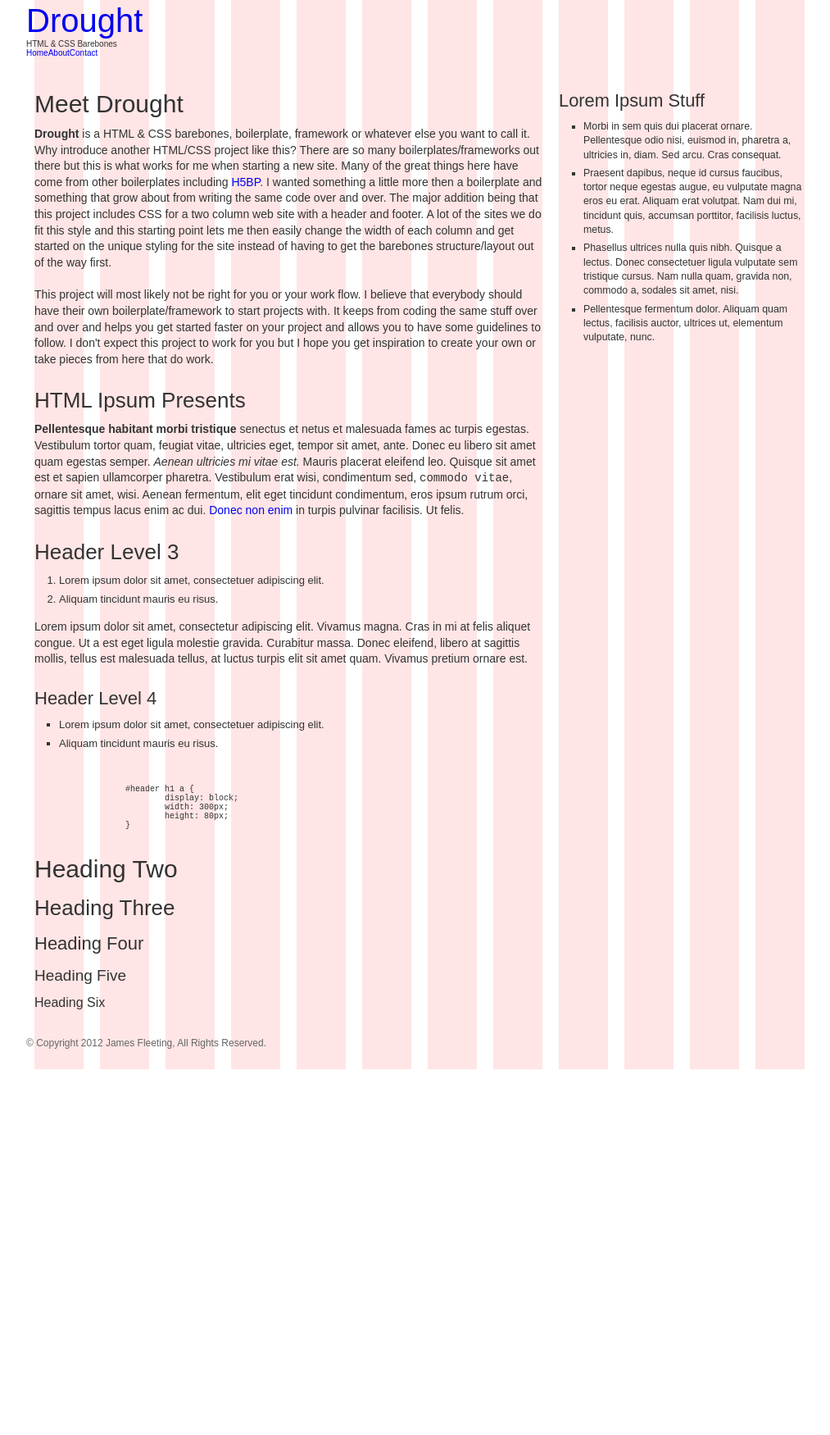
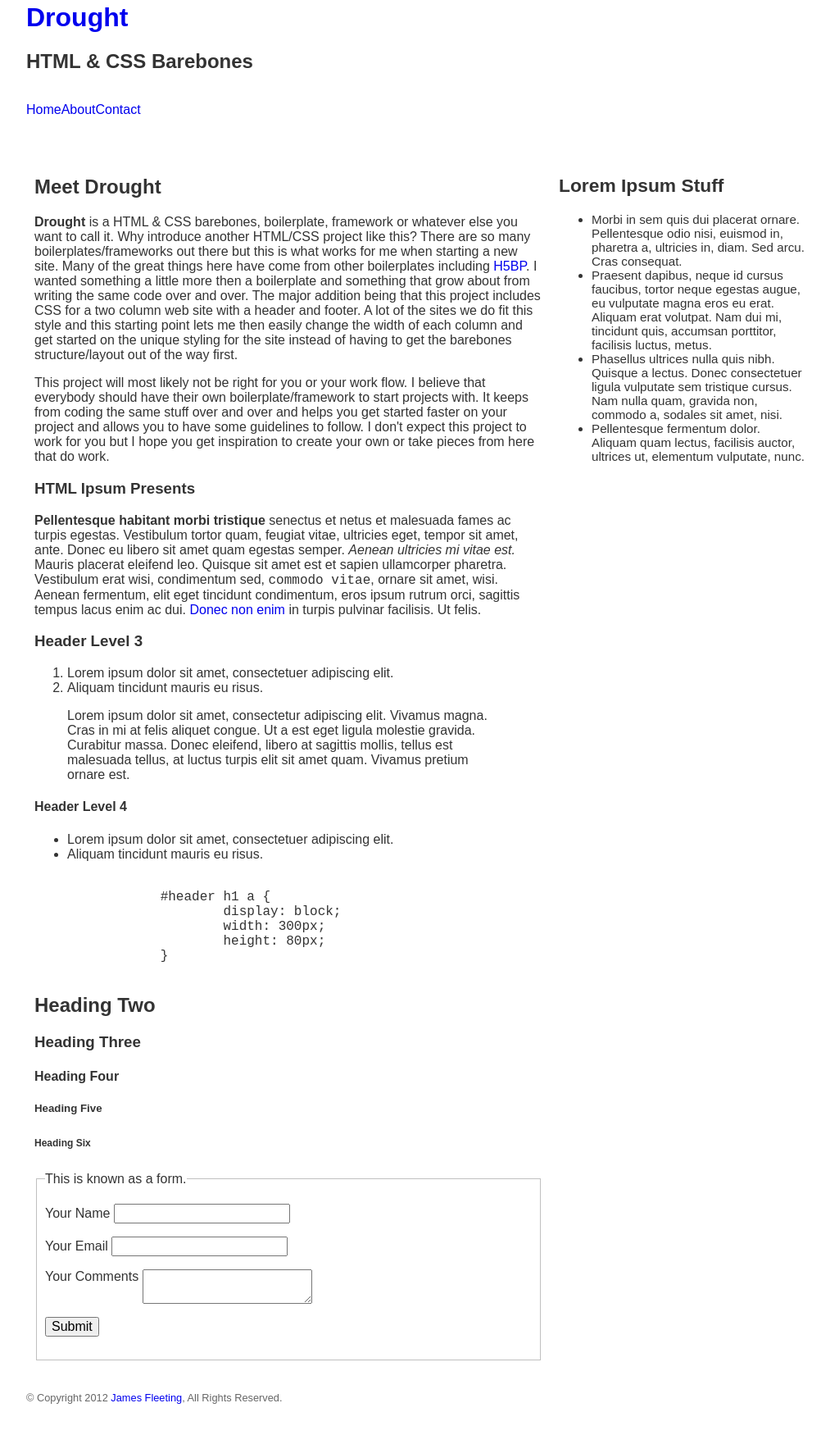
Before and after one commit to fleeting/Drought, a plain HTML site: page index.html in a window 1280 px wide. Shown: the part 32-1782 px from the top of the page at 82% size, without its empty margins (128-1141 px from the left). Before the commit the page ends 1336 px from the top, so only its background shows below. Drawn offline with nearby package versions, Linux system fonts and the light colour scheme.

Commit message:
removed 960 grid images, removed css reset in favor of normalize.css, removed resetting of styles no longer needed, removed dummy text in msapplication meta tags, added link to footer, added a small demo form

```diff
--- a/css/style.css
+++ b/css/style.css
@@ -1,49 +1,61 @@
-/* @group reset */
-/* http://meyerweb.com/eric/tools/css/reset/ | v2.0 | 20110126 */
-html, body, div, span, applet, object, iframe,
-h1, h2, h3, h4, h5, h6, p, blockquote, pre,
-a, abbr, acronym, address, big, cite, code,
-del, dfn, em, img, ins, kbd, q, s, samp,
-small, strike, strong, sub, sup, tt, var,
-b, u, i, center,
-dl, dt, dd, ol, ul, li,
-fieldset, form, label, legend,
-table, caption, tbody, tfoot, thead, tr, th, td,
-article, aside, canvas, details, embed,
-figure, figcaption, footer, header, hgroup,
-menu, nav, output, ruby, section, summary,
-time, mark, audio, video {
-	margin: 0;
-	padding: 0;
-	border: 0;
-	font-size: 100%;
-	font-weight: inherit;
-	font-family: inherit;
-	font-style: inherit;
-	vertical-align: baseline;
-}
-/* HTML5 display-role reset for older browsers */
-article, aside, details, figcaption, figure,
-footer, header, hgroup, menu, nav, section {
+/* @group normalize.css */
+/*! normalize.css http://github.com/necolas/normalize.css */
+
+article, aside, details, figcaption, figure, footer, header, hgroup, nav, section {
     display: block;
 }
-body {
-	line-height: 1;
+
+audio, canvas, video {
+    display: inline-block;
+    *display: inline;
+    *zoom: 1;
 }
-ol, ul {
-	list-style: none;
+
+audio:not([controls]) {
+    display: none;
 }
-blockquote, q {
-	quotes: none;
+
+html, button, input, select, textarea {
+    font-family: sans-serif;
 }
-blockquote:before, blockquote:after,
-q:before, q:after {
-	content: '';
-	content: none;
+
+a:focus {
+    outline: thin dotted;
 }
+
+a:hover, a:active {
+    outline: 0;
+}
+
+ul, ol {
+    margin-left: 0;
+    padding: 0 0 0 40px;
+}
+
+dd {
+    margin: 0 0 0 40px;
+}
+
+figure {
+    margin: 0;
+}
+
+img {
+    border: 0;
+    -ms-interpolation-mode: bicubic;
+}
+
+svg:not(:root) {
+    overflow: hidden;
+}
+
 table {
     border-collapse: collapse;
     border-spacing: 0;
+}
+
+td {
+	vertical-align: top;
 }
 
 /* @end */
@@ -51,12 +63,12 @@ table {
 /* @group structure */
 
 html {
-	overflow-y: scroll;
+	font-size: 100%;
+    -webkit-text-size-adjust: 100%;
+    -ms-text-size-adjust: 100%;
 }
 
 body {
-	background: #fff url(../images/12_col.gif) repeat-y fixed top center;
-	font: 62.5% "Arial", Verdana, sans-serif;
 	color: #333;
 	text-align: left;
 	width: 960px;
@@ -64,10 +76,105 @@ body {
 }
 
 .chromeframe {
+	background: #ccc;
+	color: #000;
 	margin: 0.2em 0;
-	background: #ccc;
-	color: black;
 	padding: 0.2em 0;
+}
+
+/* @end */
+
+/* @group typography */
+
+h1 {
+    font-size: 2em;
+    margin: 0.67em 0;
+}
+
+h2 {
+    font-size: 1.5em;
+    margin: 0.83em 0;
+}
+
+h3 {
+    font-size: 1.17em;
+    margin: 1em 0;
+}
+
+h4 {
+    font-size: 1em;
+    margin: 1.33em 0;
+}
+
+h5 {
+    font-size: 0.83em;
+    margin: 1.67em 0;
+}
+
+h6 {
+    font-size: 0.75em;
+    margin: 2.33em 0;
+}
+
+abbr[title] {
+    border-bottom: 1px dotted;
+}
+
+b, strong {
+    font-weight: bold;
+}
+
+blockquote {
+    margin: 1em 40px;
+}
+
+dfn {
+    font-style: italic;
+}
+
+mark {
+    background: #ff0;
+    color: #000;
+}
+
+pre, code, kbd, samp {
+    font-family: monospace, serif;
+    _font-family: 'courier new', monospace;
+    font-size: 1em;
+}
+
+pre {
+    white-space: pre;
+    white-space: pre-wrap;
+    word-wrap: break-word;
+}
+
+q {
+    quotes: none;
+}
+
+q:before, q:after {
+    content: '';
+    content: none;
+}
+
+small {
+    font-size: 75%;
+}
+
+sub, sup {
+    font-size: 75%;
+    line-height: 0;
+    position: relative;
+    vertical-align: baseline;
+}
+
+sup {
+    top: -0.5em;
+}
+
+sub {
+    bottom: -0.25em;
 }
 
 /* @end */
@@ -81,13 +188,8 @@ body {
 }
 
 [role="banner"] h1 a:link, [role="banner"] h1 a:active, [role="banner"] h1 a:visited {
-	font-size: 4.0em;
 	color: #;
 	text-decoration: none;
-}
-
-[role="banner"] h1 a:focus {
-	outline: thin dotted;
 }
 
 [role="banner"] h1 a:hover {
@@ -101,10 +203,12 @@ nav {
 	overflow: hidden;
 }
 
-nav ul {
+nav ul, nav ol {
 	float: left;
 	width: 100%;
-	margin-bottom: px;
+	padding: 0;
+	list-style: none;
+	list-style-image: none;
 }
 
 nav ul li {
@@ -123,10 +227,6 @@ nav ul li a:link, nav ul li a:visited, nav ul li a:active {
 
 nav ul li:first-child a {
 	margin-left: 0;
-}
-
-nav ul li a:focus {
-	outline: thin dotted;
 }
 
 nav ul li a:hover {
@@ -153,75 +253,9 @@ nav ul li a:hover {
 	text-decoration: none;
 }
 
-.main a:focus {
-	outline: thin dotted;
-}
-
 .main a:hover {
 	color: #;
 	text-decoration: underline;
-}
-
-.main a:active, .main a:hover {
-	outline: 0;
-}
-
-.main .huge, .main h2 {
-	font-size: 3.0em;
-	padding: 5px 0 10px;
-}
-
-.main .large, .main h3 {
-	font-size: 2.6em;
-	padding: 5px 0 10px;
-}
-
-.main .bigger, .main h4 {
-	font-size: 2.2em;
-	padding: 5px 0 10px;
-}
-
-.main h5 {
-	font-size: 1.9em;
-	padding: 5px 0 8px;
-}
-
-.main h6 {
-	font-size: 1.6em;
-	padding: 5px 0 8px;
-}
-
-.main p, .main blockquote {
-	margin-bottom: 20px;
-	font-size: 1.4em;
-	line-height: 1.4em;
-}
-
-.main ul {
-	margin: 0 0 15px 30px;
-}
-
-.main ul li {
-	list-style-type: square;
-}
-
-.main ol {
-	margin: 0 0 15px 30px;
-	list-style-type: decimal;
-}
-
-.main ol li {
-	list-style-type: decimal;
-}
-
-.main li {
-	margin-bottom: 5px;
-	font-size: 1.3em;
-	line-height: 1.4em;
-}
-
-.main li li {
-	font-size: 1em;
 }
 
 /* @end */
@@ -242,75 +276,9 @@ aside a:link, aside a:active, aside a:visited {
 	text-decoration: none;
 }
 
-aside a:focus {
-	outline: thin dotted;
-}
-
 aside a:hover {
 	color: #;
 	text-decoration: underline;
-}
-
-aside a:active, aside a:hover {
-	outline: 0;
-}
-
-aside h2 {
-	font-size: 2.3em;
-	padding: 5px 0 10px;
-}
-
-aside h3 {
-	font-size: 2.0em;
-	padding: 5px 0 8px;
-}
-
-aside h4 {
-	font-size: 1.7em;
-	padding: 5px 0 8px;
-}
-
-aside h5 {
-	font-size: 1.5em;
-	padding: 5px 0 8px;
-}
-
-aside h6 {
-	font-size: 1.2em;
-	padding: 5px 0 8px;
-}
-
-aside p, aside blockquote {
-	margin-bottom: 1.8em;
-	font-size: 1.3em;
-	line-height: 1.4em;
-}
-
-aside ul {
-	margin: 0 0 15px 30px;
-}
-
-aside ul li {
-	list-style-type: square;
-}
-
-aside ol {
-	margin: 0 0 15px 30px;
-	list-style-type: decimal;
-}
-
-aside ol li {
-	list-style-type: decimal;
-}
-
-aside li {
-	margin-bottom: 5px;
-	font-size: 1.3em;
-	line-height: 1.4em;
-}
-
-aside li li {
-	font-size: 1em;
 }
 
 /* @end */
@@ -322,68 +290,89 @@ form {
 }
 
 fieldset {
-	margin: 0;
-	padding: 0;
-	border: 0;
+    border: 1px solid #c0c0c0;
+    margin: 0 2px;
+    padding: 0.35em 0.625em 0.75em;
 }
 
 legend {
     border: 0;
     padding: 0;
+    white-space: normal;
+    *margin-left: -7px;
 }
 
-label, input[type=button], input[type=submit], button {
+button, input, select, textarea {
+    font-size: 100%;
+    margin: 0;
+    vertical-align: baseline;
+    *vertical-align: middle;
+}
+
+button, input {
+    line-height: normal;
+}
+
+button, input[type="button"], input[type="reset"], input[type="submit"] {
     cursor: pointer;
+    -webkit-appearance: button;
+    *overflow: visible;
 }
 
 button[disabled], input[disabled] {
     cursor: default;
 }
 
-input[type="radio"] {
-	vertical-align: text-bottom;
+input[type="checkbox"], input[type="radio"] {
+    box-sizing: border-box;
+    padding: 0;
+    *height: 13px;
+    *width: 13px;
 }
 
-input[type="checkbox"] {
-	vertical-align: bottom;
+input[type="search"] {
+    -webkit-appearance: textfield;
+    -moz-box-sizing: content-box;
+    -webkit-box-sizing: content-box;
+    box-sizing: content-box;
 }
 
-.ie7 input[type="checkbox"] {
-	vertical-align: baseline;
+input[type="search"]::-webkit-search-decoration, input[type="search"]::-webkit-search-cancel-button {
+    -webkit-appearance: none;
+}
+
+button::-moz-focus-inner, input::-moz-focus-inner {
+    border: 0;
+    padding: 0;
 }
 
 textarea {
     overflow: auto;
     vertical-align: top;
-	resize: vertical;
 }
 
 /* @end */
 
 /* @group footer */
 
-footer[role="contentinfo"] {
+[role="contentinfo"] {
 	clear: both;
 	float: left;
 	display: inline;
 	margin: 25px 0;
 }
 
-footer[role="contentinfo"] p {
+[role="contentinfo"] p {
 	color: #666;
-	font-size: 1.2em;
+	font-size: 0.8em;
 }
 
-footer[role="contentinfo"] a:link, footer[role="contentinfo"] a:active, footer[role="contentinfo"] a:visited {
+[role="contentinfo"] a:link, [role="contentinfo"] a:active, [role="contentinfo"] a:visited {
 	color: #;
 	text-decoration: none;
 }
 
-footer[role="contentinfo"] a:focus {
-	outline: thin dotted;
-}
-
-footer[role="contentinfo"] a:hover {
+[role="contentinfo"] a:hover {
 	color: #;
 	text-decoration: underline;
 }
@@ -392,11 +381,17 @@ footer[role="contentinfo"] a:hover {
 
 /* @group misc */
 
-.clear {
+.clearfix:before, .clearfix:after {
+	content: "";
+	display: table;
+}
+
+.clearfix:after {
 	clear: both;
-	margin: 0;
-	padding: 0;
-	height: 0;
+}
+
+.clearfix {
+	*zoom: 1;
 }
 
 /* Hide from browsers */
@@ -432,7 +427,6 @@ footer[role="contentinfo"] a:hover {
 	width: auto;
 }
 
-
 /* Hide from browsers & screenreaders, maintain layout */
 .invisible {
 	visibility: hidden;
@@ -444,26 +438,6 @@ footer[role="contentinfo"] a:hover {
 
 .right {
 	float: right;
-}
-
-pre, code, kbd, samp {
-	font-family: monospace, serif;
-	_font-family: 'courier new', monospace;
-}
-
-strong, b, th {
-	font-weight: bold;
-}
-
-em, i {
-	font-style: italic;
-}
-
-pre {
-  padding: 15px;
-  white-space: pre; /* CSS2 */
-  white-space: pre-wrap; /* CSS 2.1 */
-  word-wrap: break-word; /* IE */
 }
 
 ::-moz-selection {
@@ -478,35 +452,7 @@ pre {
 	text-shadow: none;
 }
 
-img {
-	border: 0;
-	-ms-interpolation-mode: bicubic;
-	vertical-align: middle;
-}
-
-svg:not(:root) {
-	overflow: hidden;
-}
-
-audio, canvas, video {
-	display: inline-block;
-	*display: inline;
-	*zoom: 1;
-}
-
-audio:not([controls]) {
-	display: none;
-}
-
 /* @end */
-
-@media only screen and (min-width: 480px) {
-  /* Style adjustments for viewports 480px and over go here */
-}
-
-@media only screen and (min-width: 768px) {
-  /* Style adjustments for viewports 768px and over go here */
-}
 
 @media print {
 	* { background: transparent !important; color: black !important; box-shadow:none !important; text-shadow: none !important; filter:none !important; -ms-filter: none !important; }
--- a/index.html
+++ b/index.html
@@ -14,8 +14,8 @@
 	<meta name="apple-mobile-web-app-status-bar-style" content="black">
 	<!-- /iPhone -->
 	<!-- IE -->
-	<meta name="application-name" content="Site Title">
-	<meta name="msapplication-tooltip" content="A description of this site.">
+	<meta name="application-name" content="">
+	<meta name="msapplication-tooltip" content="">
 	<meta name="msapplication-starturl" content="/?iePinned=true">
 	<!-- /IE -->
 	<!-- Facebook -->
@@ -94,6 +94,17 @@
 		<h4>Heading Four</h4>
 		<h5>Heading Five</h5>
 		<h6>Heading Six</h6>
+
+		<form>
+			<fieldset>
+				<legend>This is known as a form.</legend>
+
+				<p><label for="">Your Name <input type="text" name=""></label></p>
+				<p><label for="">Your Email <input type="text" name=""></label></p>
+				<p><label for="">Your Comments <textarea name=""></textarea></label></p>
+				<p><input type="submit" value="Submit"></p>
+			</fieldset>
+		</form>
 	</div> <!-- #main -->
 
 	<aside role="complementary">
@@ -108,7 +119,7 @@
 	</aside>
 
 	<footer role="contentinfo">
-		<p>&copy; Copyright 2012 James Fleeting, All Rights Reserved.</p>
+		<p>&copy; Copyright 2012 <a href="http://jamesfleeting.com" title="James Fleeting">James Fleeting</a>, All Rights Reserved.</p>
 	</footer>
 
 	<script src="//ajax.googleapis.com/ajax/libs/jquery/1.7/jquery.min.js"></script>
```
Also changed, not shown: images/12_col.gif (deleted), images/16_col.gif (deleted), images/24_col.gif (deleted), 1 other file. Lines whose indentation alone changed are shown as unchanged.
